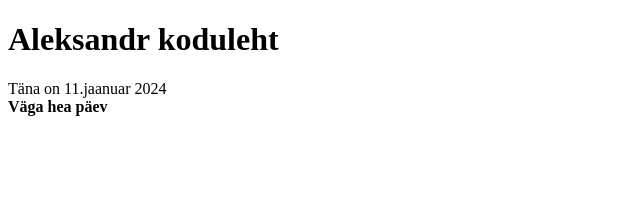
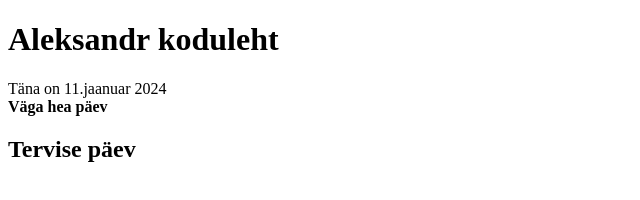
Before and after one commit to NikolasAleksandr/TarkvaraVeebtestprojekt, a plain HTML site: page index.html in a window 1280 px wide. Shown: the whole page, without its empty margins (0-640 px from the left). Drawn offline with Linux system fonts and the light colour scheme.

Commit message:
Tehtud baas

```diff
--- a/index.html
+++ b/index.html
@@ -8,6 +8,7 @@
 <h1>Aleksandr koduleht</h1>
 <div>Täna on 11.jaanuar 2024</div>
 <strong>Väga hea päev</strong>
+<h2>Tervise päev</h2>
 
 </body>
 </html>
```
